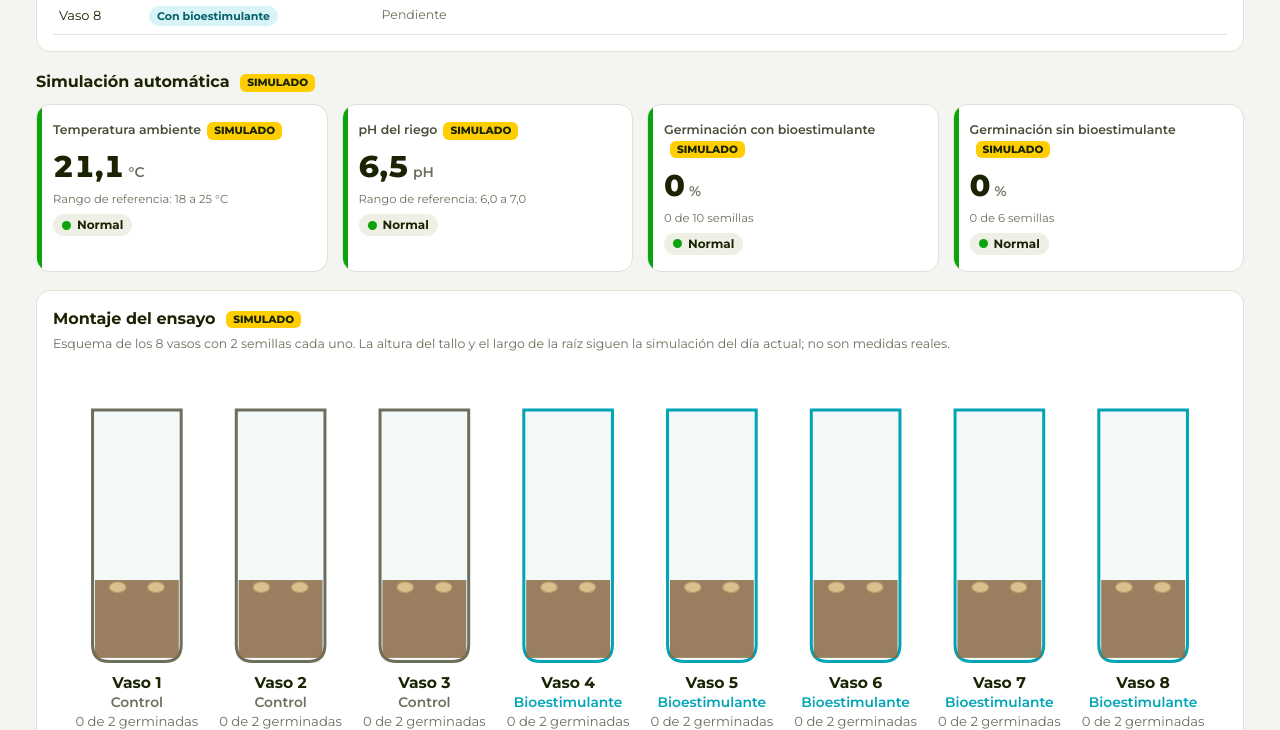
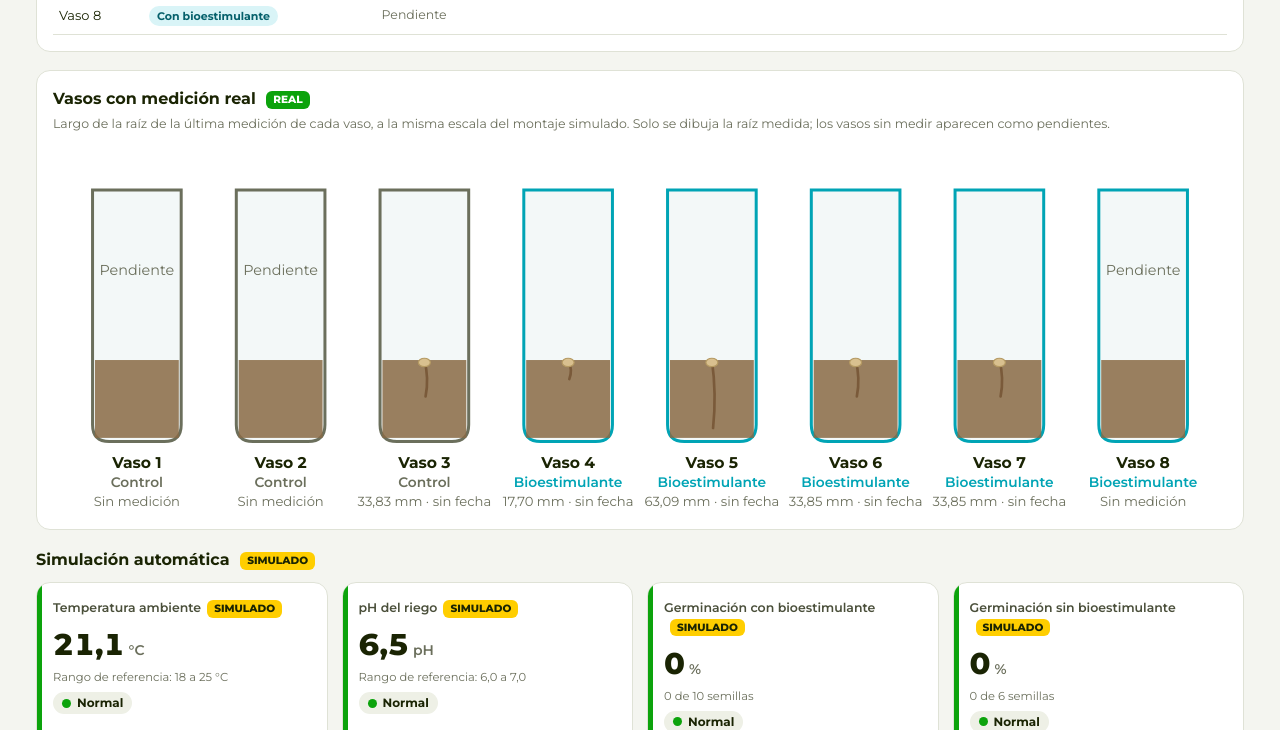
Before and after one commit to SEBASCF13/monitoreo-cultivos-demo, a plain HTML site: page index.html in a window 1280 px wide. Shown: the part 778-1508 px from the top of the page. Drawn offline with Linux system fonts and the light colour scheme.

Commit message:
Agrega ilustración de vasos con las medidas reales
Co-Authored-By: Claude Haiku 5.5 <noreply@anthropic.com>
Claude-Session: https://claude.ai/code/session_01QYmfdRD8y4GQBKVHhg8i6V

```diff
--- a/index.html
+++ b/index.html
@@ -263,6 +263,13 @@
     <div class="tw"><table id="tablaReal"></table></div>
   </section>
 
+  <!-- 1b. Vasos con medición real -->
+  <section class="section card" aria-labelledby="t-ilusreal">
+    <h2 id="t-ilusreal" style="margin:0 0 4px;font-size:16px;color:var(--brand-dark)">Vasos con medición real <span class="badge-real">REAL</span></h2>
+    <p class="muted" style="margin:0 0 8px">Largo de la raíz de la última medición de cada vaso, a la misma escala del montaje simulado. Solo se dibuja la raíz medida; los vasos sin medir aparecen como pendientes.</p>
+    <div class="ilus-wrap"><svg id="ilustracionReal" class="ilus" viewBox="0 0 980 310" role="img" aria-label="Vasos con la raíz medida en el laboratorio; los vasos sin medir aparecen como pendientes"></svg></div>
+  </section>
+
   <!-- 2. Simulación: indicadores -->
   <section class="section" aria-labelledby="t-sim">
     <h2 id="t-sim" style="margin:0 0 10px;font-size:16px;color:var(--brand-dark)">Simulación automática <span class="badge-sim">SIMULADO</span></h2>
@@ -474,6 +481,33 @@
     }).join("");
   }
 
+  function renderIlustracionReal() {
+    const TOP = 40, BASE = 250, SUELO = 182, GW = 74;
+    const C = { control: "#6b6f5c", bio: "#00A4B5" };
+    const N = { control: "Control", bio: "Bioestimulante" };
+    let svg = "";
+    S.vasos.forEach((x) => {
+      const i = x.v - 1;
+      const cx = 70 + i * 120;
+      const izq = cx - GW / 2, der = cx + GW / 2;
+      const u = ultima(x.v);
+      const mm = u && u.raiz_mm != null ? u.raiz_mm : null;
+      svg += `<path d="M${izq} ${TOP} V ${BASE - 14} Q ${izq} ${BASE} ${izq + 14} ${BASE} H ${der - 14} Q ${der} ${BASE} ${der} ${BASE - 14} V ${TOP} Z" fill="#f3f8f8" stroke="${C[x.grupo]}" stroke-width="2.5"/>`;
+      svg += `<rect x="${izq + 2}" y="${SUELO}" width="${GW - 4}" height="${BASE - SUELO - 3}" fill="#8a6a45" opacity=".85"/>`;
+      if (mm !== null) {
+        const largo = Math.min(66, mm * 0.9);
+        svg += `<path d="M${cx} ${SUELO} Q ${cx + 4} ${SUELO + largo / 2} ${cx + 1} ${SUELO + largo}" fill="none" stroke="#7a5a3a" stroke-width="2.2" stroke-linecap="round"/>`;
+        svg += `<ellipse cx="${cx}" cy="${SUELO + 2}" rx="5" ry="3.5" fill="#d9c08f" stroke="#b59a63"/>`;
+      } else {
+        svg += `<text x="${cx}" y="${(TOP + SUELO) / 2}" text-anchor="middle" font-size="12" fill="#6b6f5c">Pendiente</text>`;
+      }
+      svg += `<text x="${cx}" y="${BASE + 22}" text-anchor="middle" font-size="13" font-weight="700" fill="#1A2403">Vaso ${x.v}</text>`;
+      svg += `<text x="${cx}" y="${BASE + 38}" text-anchor="middle" font-size="11.5" font-weight="600" fill="${C[x.grupo]}">${N[x.grupo]}</text>`;
+      svg += `<text x="${cx}" y="${BASE + 54}" text-anchor="middle" font-size="11" fill="#6b6f5c">${mm !== null ? fmt(mm, 2) + " mm" + (u.fecha ? " · " + u.fecha : " · sin fecha") : "Sin medición"}</text>`;
+    });
+    $("ilustracionReal").innerHTML = svg;
+  }
+
   function renderIlustracion() {
     const d = S.dia;
     const C = { control: "#6b6f5c", bio: "#00A4B5" };
@@ -600,6 +634,7 @@
     renderSensores();
     renderVasos();
     renderIlustracion();
+    renderIlustracionReal();
     renderGrafica();
     renderAlertas();
     renderRiego();
```
